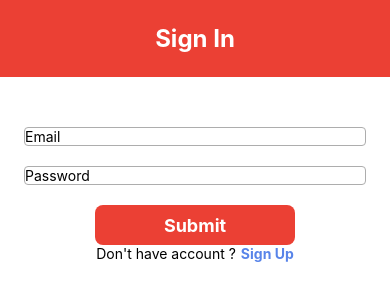
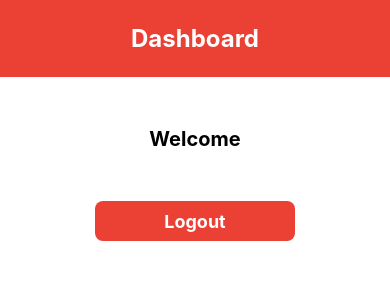
Before and after one commit to IrvanMahardhika/ayolaApp, a React Native app: screen / in a window 390 px wide. Shown: the top 300 px of the page. Built offline with nearby package versions, Linux system fonts and the light colour scheme.

Commit message:
set Home page

```diff
--- a/App.tsx
+++ b/App.tsx
@@ -10,9 +10,10 @@ import React from 'react';
 import Register from '@src/pages/register/Register';
 import OTP from '@src/pages/otp/OTP';
 import Login from '@src/pages/login/Login';
+import Home from '@src/pages/home/Home';
 
 function App(): React.JSX.Element {
-  return <Login />;
+  return <Home />;
 }
 
 export default App;
--- a/src/pages/home/Home.styles.ts
+++ b/src/pages/home/Home.styles.ts
@@ -8,4 +8,21 @@ export default (theme: Theme) =>
       flex: 1,
       backgroundColor: theme.colors.white,
     },
+    body: {
+      paddingTop: 50,
+      paddingBottom: 10,
+      paddingHorizontal: 24,
+    },
+    welcomeTextContainer: {
+      alignItems: 'center',
+      marginBottom: 50,
+    },
+    welcomeText: {
+      fontSize: 20,
+      fontWeight: 'bold',
+      color: theme.colors.black,
+    },
+    buttonContainer: {
+      alignItems: 'center',
+    },
   });
--- a/src/pages/home/Home.tsx
+++ b/src/pages/home/Home.tsx
@@ -2,15 +2,28 @@ import React from 'react';
 import {View, Text} from 'react-native';
 
 import useThemedStyles from '@src/hooks/useThemedStyles';
+
+import Header from '@components/header/Header';
+import Button from '@components/button/Button';
 
 import HomeStyles from './Home.styles';
 
 const Home: React.FC = () => {
   const styles = useThemedStyles(HomeStyles);
 
+  const handleLogout = () => {};
+
   return (
     <View style={styles.root}>
-      <Text>Home page</Text>
+      <Header title="Dashboard" />
+      <View style={styles.body}>
+        <View style={styles.welcomeTextContainer}>
+          <Text style={styles.welcomeText}>Welcome</Text>
+        </View>
+        <View style={styles.buttonContainer}>
+          <Button text="Logout" onPress={handleLogout} />
+        </View>
+      </View>
     </View>
   );
 };
```
